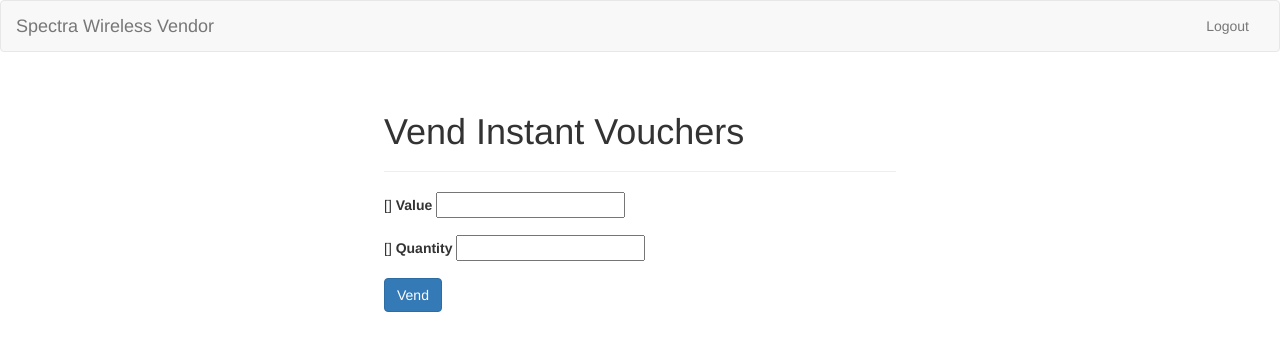
After one commit to deone/vendor, a Django app: template vend/templates/vend/vend_instant.html in a window 1280 px wide. The commit adds this page. Shown: the top 351 px of the page. Run offline with Django 3.2, Linux system fonts and the light colour scheme; the template is opened without the code that fills it, so the values that code supplies are empty, except form fields; tables that the repository leaves empty hold one stand-in row (values such as "Sample post"); form fields are guessed from the names that the template uses; some libraries are stand-ins or nearby versions.

Commit message:
URL and template for /vend/instant/ Use vend_instant and vend_standard as template names.

```diff
--- /dev/null
+++ b/vend/templates/vend/vend_instant.html
@@ -0,0 +1,37 @@
+{% extends 'base.html' %}
+
+{% block title %}Vend Vouchers{% endblock %}
+
+{% block nav_items %}
+<ul class="nav navbar-nav navbar-right">
+  <li><a href="{% url 'logout' %}">Logout</a></li>
+</ul>
+{% endblock %}
+
+{% block app_body %}
+<div class="row">
+  <form method="post" action="" class="vend-form">
+    <fieldset>
+      <div class="page-header">
+        <h1>Vend Instant Vouchers</h1>
+      </div>
+      {% csrf_token %}
+      {{ form.non_field_errors }}
+
+      <div class="form-group">
+        {{ form.value.errors }}
+        <label for="{{ form.value.id_for_label }}">{{ form.value.label }}</label>
+        {{ form.value }}
+      </div>
+
+      <div class="form-group">
+        {{ form.quantity.errors }}
+        <label for="{{ form.quantity.id_for_label }}">{{ form.quantity.label }}</label>
+        {{ form.quantity }}
+      </div>
+
+      <button type="submit" class="btn btn-primary">Vend</button>
+    </fieldset>
+  </form>
+</div>
+{% endblock %}
--- a/vend/templates/vend/index.html
+++ b/vend/templates/vend/vend_standard.html
@@ -13,7 +13,7 @@
   <form method="post" action="" class="vend-form">
     <fieldset>
       <div class="page-header">
-        <h1>Vend Vouchers</h1>
+        <h1>Vend Standard Vouchers</h1>
       </div>
       {% csrf_token %}
       {{ form.non_field_errors }}
```
Also changed, not shown: 1 other file.
